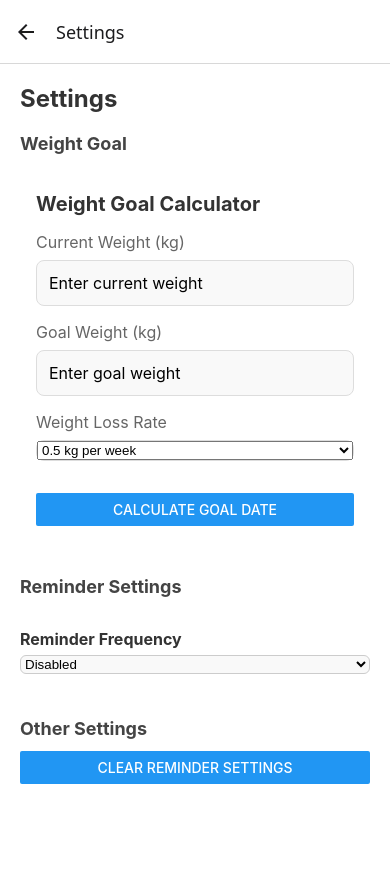
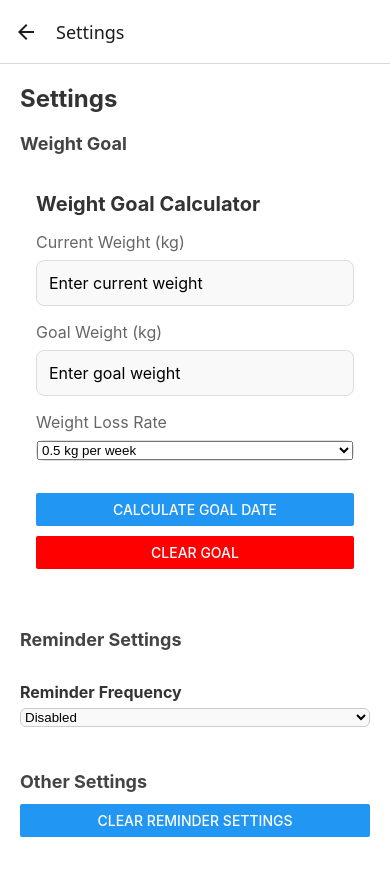
Before and after one commit to horvathdavid212/weight-tracker, a React Native app: screen /Settings in a window 390 px wide. Shown: the top 876 px of the page. Before the commit the page ends 844 px from the top, so only its background shows below. Built offline with nearby package versions, Linux system fonts and the light colour scheme; what expo-notifications would draw is missing.

Commit message:
clear goal weight

```diff
--- a/src/components/GoalCalculator.tsx
+++ b/src/components/GoalCalculator.tsx
@@ -85,6 +85,35 @@ const GoalCalculator: React.FC = () => {
         });
     };
 
+    const clearGoalData = async () => {
+        try {
+            await AsyncStorage.removeItem('goalData');
+            setCurrentWeight('');
+            setGoalWeight('');
+            setWeightLossRate(0.5);
+            setRecommendedDate(null);
+            setDisplayedRate(null);
+        } catch (error) {
+            console.error('Error clearing goal data:', error);
+            Alert.alert('Error', 'Failed to clear goal data');
+        }
+    };
+
+    const handleClearGoal = () => {
+        Alert.alert(
+            'Clear Goal',
+            'Are you sure you want to clear your weight goal?',
+            [
+                {text: 'Cancel', style: 'cancel'},
+                {
+                    text: 'Clear',
+                    onPress: clearGoalData,
+                    style: 'destructive'
+                }
+            ]
+        );
+    };
+
     return (
         <View style={styles.container}>
             <Text style={styles.title}>Weight Goal Calculator</Text>
@@ -129,10 +158,20 @@ const GoalCalculator: React.FC = () => {
                 </View>
             </View>
 
-            <Button
-                title="Calculate Goal Date"
-                onPress={handleCalculate}
-            />
+            <View style={styles.buttonContainer}>
+                <Button
+                    title="Calculate Goal Date"
+                    onPress={handleCalculate}
+                />
+            </View>
+
+            <View style={styles.buttonContainer}>
+                <Button
+                    title="Clear Goal"
+                    onPress={handleClearGoal}
+                    color="red"
+                />
+            </View>
 
             {recommendedDate && (
                 <View style={styles.recommendationContainer}>
@@ -200,6 +239,9 @@ const styles = StyleSheet.create({
         color: '#666',
         fontStyle: 'italic',
     },
+    buttonContainer: {
+        marginBottom: 10,
+    }
 });
 
 export default GoalCalculator;
--- a/src/components/WeightChart.tsx
+++ b/src/components/WeightChart.tsx
@@ -26,6 +26,13 @@ export default function WeightChart({ entries }: WeightChartProps) {
     const loadGoalData = async () => {
         try {
             const goalDataStr = await AsyncStorage.getItem('goalData');
+            if (!goalDataStr) {
+                // Clear goal line if no goal data exists
+                setGoalLine([]);
+                setGoalDates([]);
+                return;
+            }
+
             if (goalDataStr && entries.length >= 2) {
                 const goalData: GoalData = JSON.parse(goalDataStr);
 
@@ -52,6 +59,9 @@ export default function WeightChart({ entries }: WeightChartProps) {
             }
         } catch (error) {
             console.error('Error loading goal data:', error);
+            // Clear goal line on error
+            setGoalLine([]);
+            setGoalDates([]);
         }
     };
 
@@ -68,16 +78,16 @@ export default function WeightChart({ entries }: WeightChartProps) {
             {
                 data: chartEntries.map(e => e.weight),
                 color: (opacity = 1) => `rgba(0, 0, 0, ${opacity})`,
-                strokeWidth: 2,
+                strokeWidth: 2
             },
-            {
+            // Only include goal line dataset if there are goal points
+            ...(goalLine.length > 0 ? [{
                 data: goalLine,
-                color: (opacity = 1) => `rgba(120, 176, 60, ${opacity})`, // Red color for goal line
+                color: (opacity = 1) => `rgba(231, 76, 60, ${opacity})`,
                 strokeWidth: 1,
-                dotted: true,
-            },
-        ],
-        legend: ['Actual Weight', 'Goal']
+                strokeDashArray: [5, 5]
+            }] : [])
+        ]
     };
 
     return (
```
